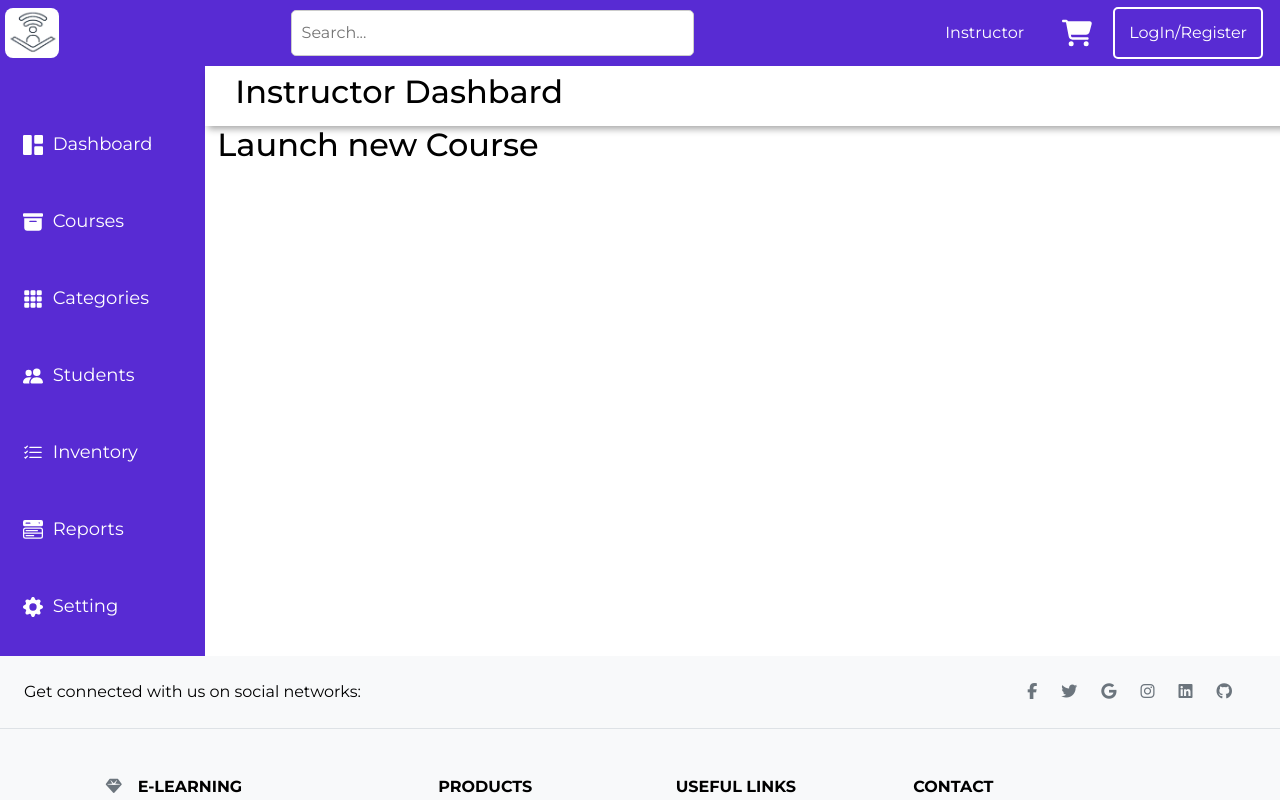
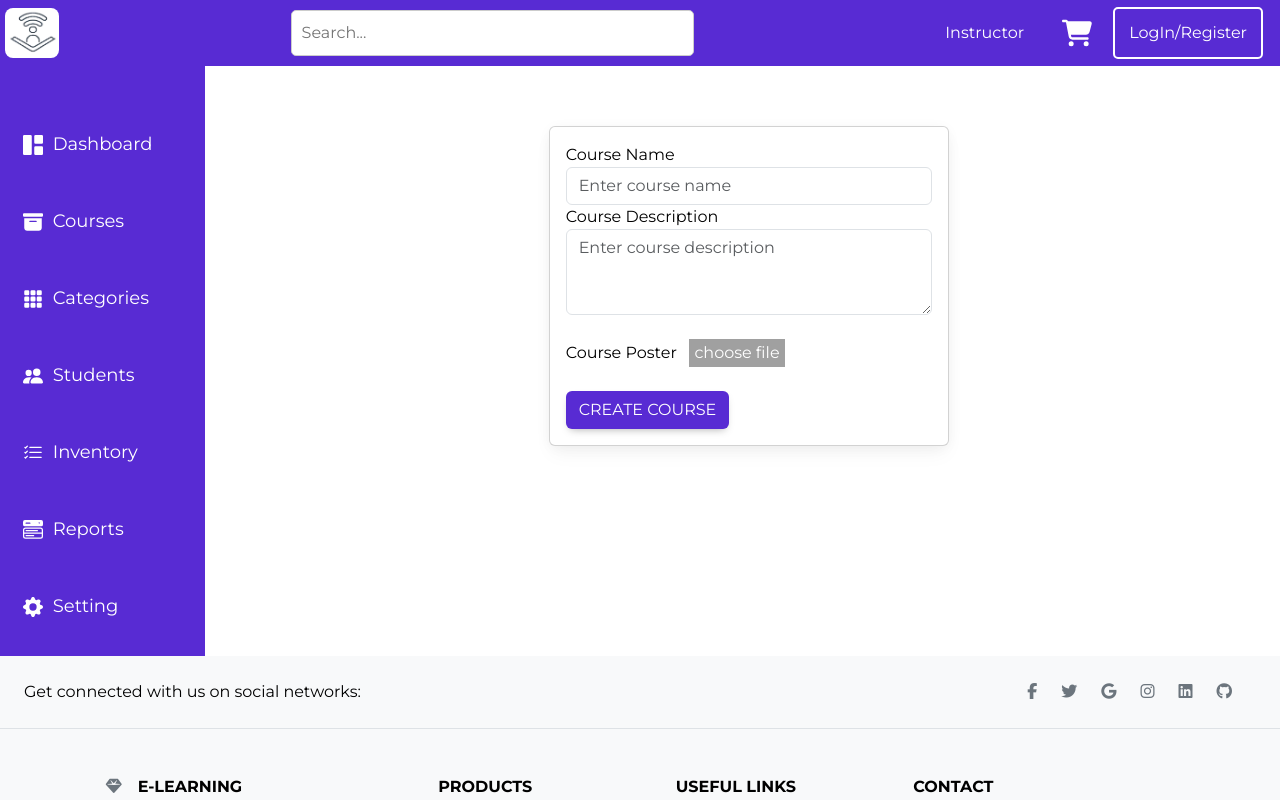
Before and after one commit to smiteshpatil/E-Learning-Platform, a React (Create React App) app in the folder frontend/: page /user/instructor/courses in a window 1280 px wide. Shown: the top 800 px of the page. Built offline with nearby package versions, Linux system fonts and the light colour scheme.

Commit message:
Launch course feature added

```diff
--- a/frontend/src/components/instructor/Courses.jsx
+++ b/frontend/src/components/instructor/Courses.jsx
@@ -1,11 +1,31 @@
-import React from "react";
+import React, { useState } from "react";
+import CreateCourseCard from "./CreateCourseCard";
 
 const Courses = () => {
+  // State for managing the list of courses
+  const [courses, setCourses] = useState([]);
+
+  // State for managing the form input for launching a new course
+  const [newCourseName, setNewCourseName] = useState("");
+
+  // Function to handle launching a new course
+  const launchNewCourse = () => {
+    if (newCourseName.trim() !== "") {
+      // Here, you would typically send a request to your backend API to create the new course
+      // After successfully creating the course, you would update the courses state
+      // For demonstration purposes, we'll just add the new course to the state directly
+      const newCourse = {
+        id: courses.length + 1,
+        name: newCourseName,
+      };
+      setCourses([...courses, newCourse]);
+      setNewCourseName(""); // Clear input field after launching a new course
+    }
+  };
+
   return (
     <>
-      <div className="container-fluid">
-        <h2>Launch new Course</h2>
-      </div>
+      <CreateCourseCard />
     </>
   );
 };
--- /dev/null
+++ b/frontend/src/components/instructor/CreateCourseCard.jsx
@@ -0,0 +1,96 @@
+import React, { useState } from "react";
+
+const CreateCourseCard = () => {
+  const [courseName, setCourseName] = useState("");
+  const [courseDescription, setCourseDescription] = useState("");
+  const [imagePreview, setImagePreview] = useState(null);
+
+  const handleImageUpload = (event) => {
+    const file = event.target.files[0];
+    // Set the preview image
+    const reader = new FileReader();
+    reader.onloadend = () => {
+      setImagePreview(reader.result);
+    };
+    if (file) {
+      reader.readAsDataURL(file);
+    }
+  };
+
+  const handleCreateCourse = () => {
+    // Handle creating course here, you can use the values of courseName, courseDescription, and imageFile
+    console.log("Creating course:", {
+      courseName,
+      courseDescription,
+      imagePreview,
+    });
+  };
+
+  return (
+    <div className="card" style={{ maxWidth: "400px", margin: "auto" }}>
+      <div className="card-body">
+        <div className="form-group">
+          <label htmlFor="courseName">Course Name</label>
+          <input
+            type="text"
+            className="form-control"
+            id="courseName"
+            placeholder="Enter course name"
+            value={courseName}
+            onChange={(e) => setCourseName(e.target.value)}
+          />
+        </div>
+        <div className="form-group">
+          <label htmlFor="courseDescription">Course Description</label>
+          <textarea
+            className="form-control"
+            id="courseDescription"
+            rows="3"
+            placeholder="Enter course description"
+            value={courseDescription}
+            onChange={(e) => setCourseDescription(e.target.value)}
+          />
+        </div>
+        <br />
+        <div className="form-group">
+          <label htmlFor="imageUpload">Course Poster </label> &nbsp;&nbsp;
+          <input
+            type="file"
+            className="form-control-file"
+            id="imageUpload"
+            style={{ display: "none" }}
+            onChange={handleImageUpload}
+            accept="image/*"
+          />
+          <label
+            htmlFor="imageUpload"
+            style={{
+              backgroundColor: "#A0A0A0",
+              padding: "2px 5px",
+              color: "white",
+            }}
+          >
+            choose file
+          </label>
+          {imagePreview && (
+            <img
+              src={imagePreview}
+              alt="Course Preview"
+              style={{ maxWidth: "100%", marginTop: "10px" }}
+            />
+          )}
+        </div>
+        <br />
+        <button
+          className="btn"
+          style={{ color: "white", backgroundColor: "#582bd3" }}
+          onClick={handleCreateCourse}
+        >
+          Create Course
+        </button>
+      </div>
+    </div>
+  );
+};
+
+export default CreateCourseCard;
--- a/frontend/src/components/instructor/Dashboard.css
+++ b/frontend/src/components/instructor/Dashboard.css
@@ -36,7 +36,6 @@ body {
   align-items: center;
   justify-content: space-between;
   padding: 0 30px 0 30px;
-  box-shadow: 0 6px 7px -3px rgba(0, 0, 0, 0.35);
 }
 
 .menu-icon {
@@ -99,11 +98,6 @@ body {
 .sidebar-responsive {
   display: inline !important;
   position: absolute;
-  /*
-      we want the z-index of the sidebar higher so that
-      the charts are not showing over the sidebar
-      on small screens
-    */
   z-index: 12 !important;
 }
 
--- a/frontend/src/components/instructor/Header.jsx
+++ b/frontend/src/components/instructor/Header.jsx
@@ -7,7 +7,7 @@ function Header({ OpenSidebar }) {
       <div className="menu-icon">
         <BsJustify className="icon" onClick={OpenSidebar} />
       </div>
-      <h2>Instructor Dashbard</h2>
+      {/* <h2>Instructor Dashbard</h2> */}
     </header>
   );
 }
```
